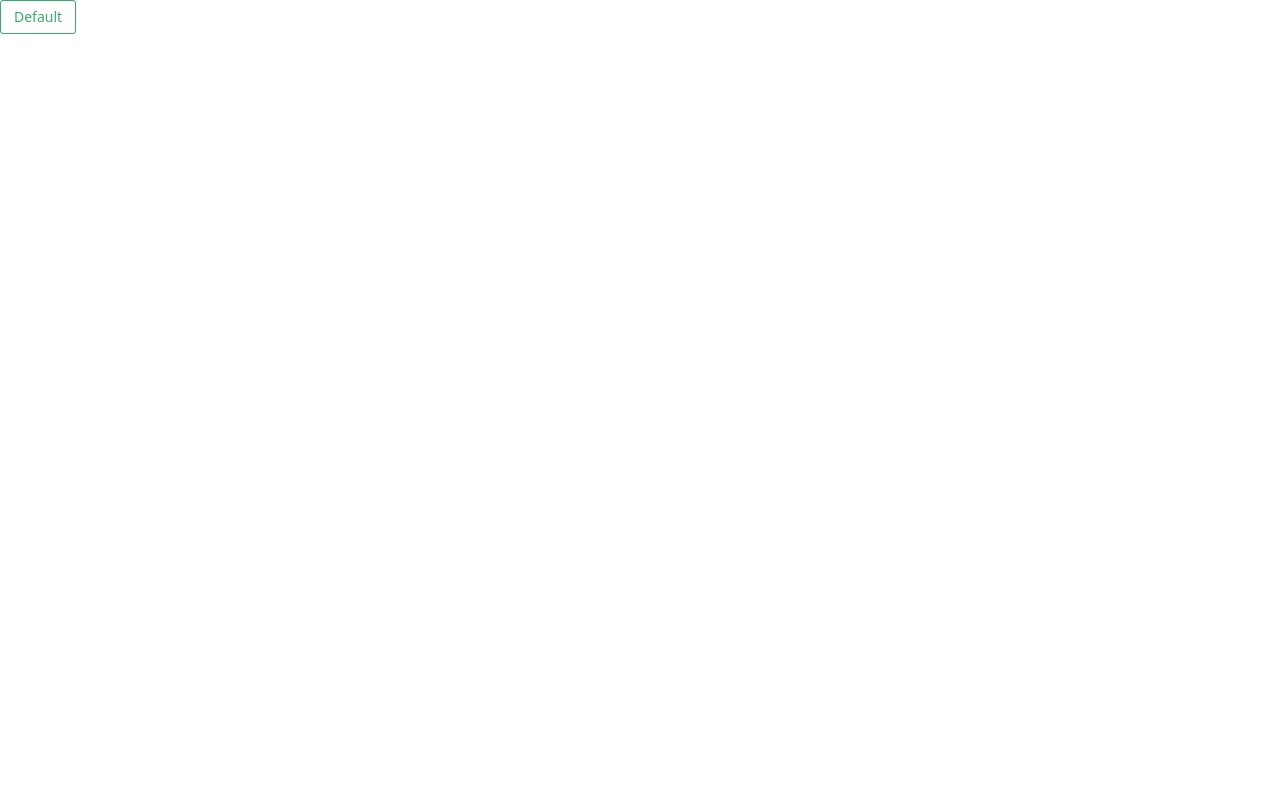
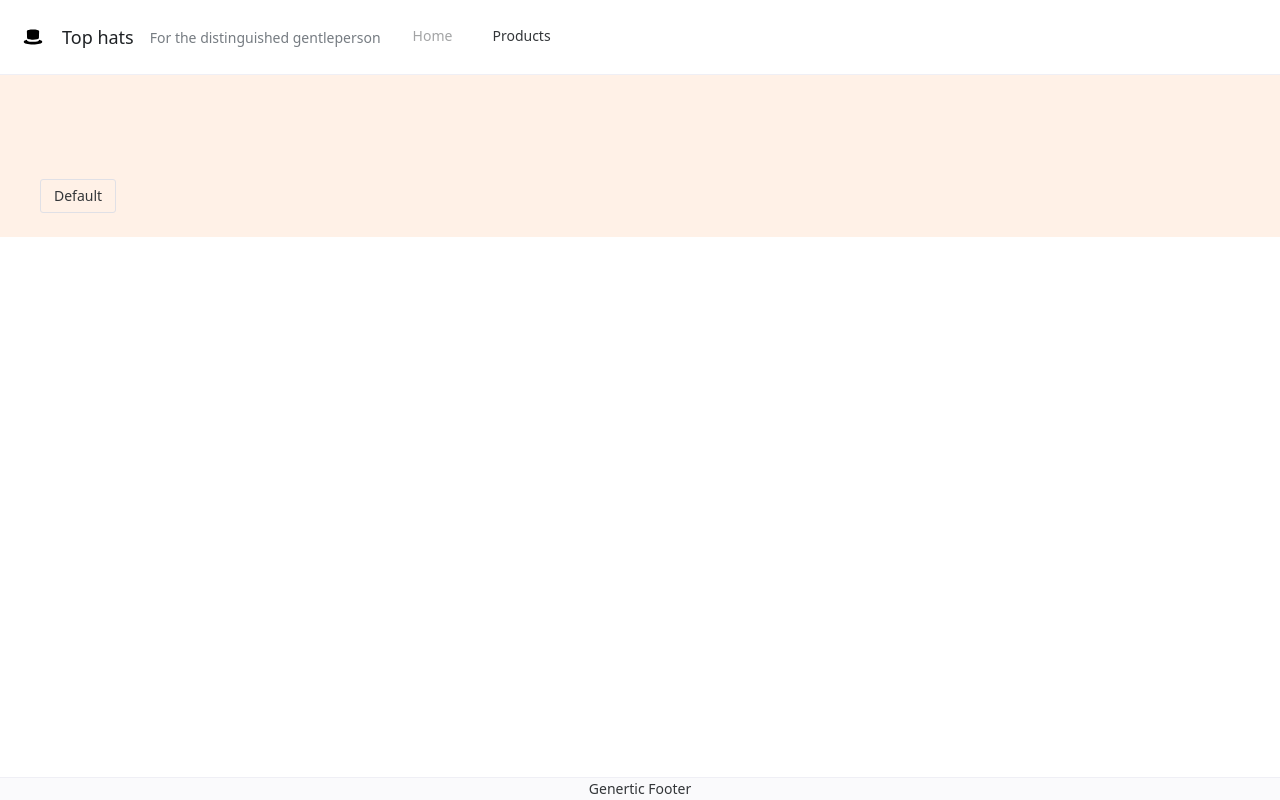
Before and after one commit to william-cohen/top-hats, a Vue app: page / in a window 1280 px wide. Built offline with nearby package versions, Linux system fonts and the light colour scheme.

Commit message:
Product sub-route and 404

```diff
--- a/src/App.vue
+++ b/src/App.vue
@@ -1,13 +1,29 @@
 <script lang="ts">
 import { defineComponent } from 'vue'
 
-import { GlobalThemeOverrides, NConfigProvider } from 'naive-ui'
+import {
+  GlobalThemeOverrides,
+  NConfigProvider,
+  NLayout,
+  NLayoutHeader,
+  NLayoutContent,
+  NLayoutFooter,
+  NSpace
+} from 'naive-ui'
+
+import PageHeader from '@/components/header/PageHeader.vue'
 
 export default defineComponent({
   name: 'App',
 
   components: {
-    NConfigProvider
+    NConfigProvider,
+    NLayout,
+    NLayoutHeader,
+    NLayoutContent,
+    NLayoutFooter,
+    NSpace,
+    PageHeader
   },
 
   setup() {
@@ -27,9 +43,6 @@ export default defineComponent({
       common: {
         primaryColor: colors['Antique Brass'],
         hoverColor: colors['Antique Brass']
-      },
-      Button: {
-        textColor: colors['Antique Brass']
       },
       Select: {
         peers: {
@@ -63,6 +76,32 @@ export default defineComponent({
 </script>
 <template>
   <n-config-provider :theme-overrides="themeOverrides">
-    <router-view />
+    <n-layout position="absolute">
+      <n-layout-header bordered>
+        <page-header />
+      </n-layout-header>
+      <n-layout-content content-style="padding: 24px;" class="bg">
+        <div class="container">
+          <router-view />
+        </div>
+      </n-layout-content>
+      <n-layout-footer position="absolute" bordered>
+        <n-space justify="center">Genertic Footer</n-space>
+      </n-layout-footer>
+    </n-layout>
   </n-config-provider>
 </template>
+<style lang="scss" scoped>
+.container {
+  padding-right: 15px;
+  padding-left: 15px;
+  margin-top: 80px;
+  margin-right: auto;
+  margin-left: auto;
+  max-width: 1200px;
+}
+
+.bg {
+  background-color: #fff1e7;
+}
+</style>
--- a/src/components/header/PageHeader.vue
+++ b/src/components/header/PageHeader.vue
@@ -6,14 +6,14 @@ import HatIcon from '../icon/HatIcon.vue'
 import { RouterLink, useRoute } from 'vue-router'
 
 const renderRouterLink =
-  (label: string, routeName: string): (() => VNodeChild) =>
+  (name: string): (() => VNodeChild) =>
   () =>
     h(
       RouterLink,
       {
-        to: routeName
+        to: { name: name }
       },
-      label
+      () => name
     )
 
 export default defineComponent({
@@ -35,7 +35,7 @@ export default defineComponent({
     console.log(route)
 
     const renderNavOption = (key: string, label: string): MenuOption => ({
-      label: renderRouterLink(label, key),
+      label: renderRouterLink(label),
       key: key,
       disabled: route.name === label
     })
--- a/src/components/navigation/BreadCrumb.vue
+++ b/src/components/navigation/BreadCrumb.vue
@@ -1,7 +1,8 @@
 <script lang="ts">
-import { defineComponent } from 'vue'
+import { computed, defineComponent } from 'vue'
 
 import { NBreadcrumb, NBreadcrumbItem } from 'naive-ui'
+import { useRoute, useRouter } from 'vue-router'
 
 export default defineComponent({
   name: 'BreadCrumb',
@@ -11,12 +12,29 @@ export default defineComponent({
   components: {
     NBreadcrumb,
     NBreadcrumbItem
+  },
+
+  setup() {
+    const router = useRouter()
+    const route = useRoute()
+
+    const productName = computed(() => route.params['productName'])
+
+    const navigateTo = (name: string) => router.push({ name })
+
+    return {
+      navigateTo,
+      productName
+    }
   }
 })
 </script>
 <template>
   <n-breadcrumb>
-    <n-breadcrumb-item> Products </n-breadcrumb-item>
-    <n-breadcrumb-item> All </n-breadcrumb-item>
+    <n-breadcrumb-item @click="navigateTo('Products')">
+      Products
+    </n-breadcrumb-item>
+    <n-breadcrumb-item v-if="productName">{{ productName }}</n-breadcrumb-item>
+    <n-breadcrumb-item v-else>All</n-breadcrumb-item>
   </n-breadcrumb>
 </template>
--- a/src/components/products/BrowseProducts.vue
+++ b/src/components/products/BrowseProducts.vue
@@ -1,39 +1,28 @@
 <script lang="ts">
 import { computed, defineComponent, ref } from 'vue'
-import {
-  NLayout,
-  NLayoutHeader,
-  NLayoutSider,
-  NGrid,
-  NGridItem,
-  NCard
-} from 'naive-ui'
+import { NLayout, NLayoutSider, NGrid, NGridItem } from 'naive-ui'
 
 import { useStore } from '@/store'
 
-import BreadCrumb from '../navigation/BreadCrumb.vue'
-import ProductCard from './cards/ProductCard.vue'
-import ProductFilters, { FilterOptions } from './filters/ProductFilters.vue'
+import ProductCard from '../../components/products/cards/ProductCard.vue'
+import ProductFilters, {
+  FilterOptions
+} from '../../components/products/filters/ProductFilters.vue'
 import { Product } from '@/types/products'
 
 export default defineComponent({
   name: 'BrowseProducts',
 
-  props: {},
-
   components: {
     NLayout,
-    NLayoutHeader,
     NLayoutSider,
     NGrid,
     NGridItem,
-    NCard,
-    BreadCrumb,
     ProductCard,
     ProductFilters
   },
 
-  setup(props) {
+  setup() {
     const store = useStore()
 
     const filters = ref<FilterOptions>({
@@ -64,11 +53,6 @@ export default defineComponent({
 })
 </script>
 <template>
-  <n-card>
-    <n-layout embedded>
-      <n-layout-header style="height: 64px; padding: 24px" bordered>
-        <bread-crumb />
-      </n-layout-header>
   <n-layout has-sider embedded position="relative">
     <n-layout-sider
       bordered
@@ -85,6 +69,4 @@ export default defineComponent({
       </n-grid>
     </n-layout>
   </n-layout>
-    </n-layout>
-  </n-card>
 </template>
--- /dev/null
+++ b/src/components/products/ProductInfoPage.vue
@@ -0,0 +1,30 @@
+<script lang="ts">
+import { useStore } from '@/store'
+import { computed, defineComponent } from 'vue'
+export default defineComponent({
+  name: 'ProductInfoPage',
+
+  props: {
+    productName: {
+      required: true,
+      type: String
+    }
+  },
+
+  setup(props) {
+    const store = useStore()
+
+    const product = computed(
+      () =>
+        store.items.find((i) => i.title === props.productName) || store.items[0]
+    )
+
+    return {
+      product
+    }
+  }
+})
+</script>
+<template>
+  <span> Show some product here </span>
+</template>
--- a/src/components/products/cards/ProductCard.vue
+++ b/src/components/products/cards/ProductCard.vue
@@ -1,5 +1,7 @@
 <script lang="ts">
 import { computed, defineComponent, PropType } from 'vue'
+import { useRouter } from 'vue-router'
+
 import { NCard } from 'naive-ui'
 
 import { Product } from '@/types/products'
@@ -19,23 +21,37 @@ export default defineComponent({
   },
 
   setup(props) {
+    const router = useRouter()
+
     const title = computed(() => props.product.title)
     const imgUrl = computed(() => props.product.img)
     const price = computed(() => props.product.price)
 
+    const click = () =>
+      router.push({
+        name: 'Product',
+        params: { productName: props.product.title }
+      })
+
     return {
       title,
       imgUrl,
-      price
+      price,
+      click
     }
   }
 })
 </script>
 <template>
-  <n-card :title="title" hoverable>
+  <n-card :title="title" hoverable class="clickable" @click="click">
     <template #cover>
       <img :src="imgUrl" />
     </template>
     ${{ price }}
   </n-card>
 </template>
+<style lang="scss" scoped>
+.clickable {
+  cursor: pointer;
+}
+</style>
--- a/src/router/index.ts
+++ b/src/router/index.ts
@@ -1,5 +1,9 @@
 import { createRouter, createWebHashHistory, RouteRecordRaw } from 'vue-router'
 import Home from '../views/Home.vue'
+import Products from '../views/Products.vue'
+import AllProducts from '../views/product/AllProducts.vue'
+import Product from '../views/product/SpecificProduct.vue'
+import NotFound from '../views/NotFound.vue'
 
 const routes: Array<RouteRecordRaw> = [
   {
@@ -9,9 +13,29 @@ const routes: Array<RouteRecordRaw> = [
   },
   {
     path: '/products',
-    name: 'Products',
-    component: () =>
-      import(/* webpackChunkName: "about" */ '../views/Products.vue')
+    component: Products,
+    props: true,
+
+    // component: () =>
+    //   import(/* webpackChunkName: "about" */ '../views/Products.vue')
+    children: [
+      {
+        path: '/products',
+        name: 'Products',
+        component: AllProducts
+      },
+      {
+        path: '/products/:productName',
+        props: true,
+        name: 'Product',
+        component: Product
+      }
+    ]
+  },
+  {
+    path: '/:pathMatch(.*)*',
+    name: 'NotFound',
+    component: NotFound
   }
 ]
 const router = createRouter({
--- /dev/null
+++ b/src/views/NotFound.vue
@@ -0,0 +1,35 @@
+<script lang="ts">
+import { defineComponent } from 'vue'
+
+import { NResult, NButton } from 'naive-ui'
+import { useRouter } from 'vue-router'
+
+export default defineComponent({
+  name: 'NotFound',
+
+  components: {
+    NResult,
+    NButton
+  },
+
+  setup() {
+    const router = useRouter()
+    const goHome = () => router.push({ name: 'Home' })
+
+    return {
+      goHome
+    }
+  }
+})
+</script>
+<template>
+  <n-result
+    status="404"
+    title="404 Not Found"
+    description="Don't get angry... but the page you're looking for doesnt exist."
+  >
+    <template #footer>
+      <n-button @click="goHome">Take me home</n-button>
+    </template>
+  </n-result>
+</template>
--- a/src/views/Products.vue
+++ b/src/views/Products.vue
@@ -1,17 +1,9 @@
 <script lang="ts">
 import { defineComponent } from 'vue'
 
-import {
-  NLayout,
-  NLayoutHeader,
-  NLayoutContent,
-  NH1,
-  NLayoutFooter,
-  NSpace
-} from 'naive-ui'
+import { NLayout, NLayoutHeader, NCard } from 'naive-ui'
 
-import BrowseProducts from '@/components/products/BrowseProducts.vue'
-import PageHeader from '@/components/header/PageHeader.vue'
+import BreadCrumb from '@/components/navigation/BreadCrumb.vue'
 
 export default defineComponent({
   name: 'Products',
@@ -21,43 +13,20 @@ export default defineComponent({
   components: {
     NLayout,
     NLayoutHeader,
-    NLayoutContent,
-    NLayoutFooter,
-    // NH1,
-    NSpace,
-    BrowseProducts,
-    PageHeader
+    NCard,
+    BreadCrumb
   }
 
   // setup(props) {}
 })
 </script>
 <template>
-  <n-layout position="absolute">
-    <n-layout-header bordered>
-      <page-header />
-    </n-layout-header>
-    <n-layout-content content-style="padding: 24px;" class="bg">
-      <div class="container">
-        <browse-products />
-      </div>
-    </n-layout-content>
-    <n-layout-footer position="absolute" bordered>
-      <n-space justify="center">Genertic Footer</n-space>
-    </n-layout-footer>
-  </n-layout>
+  <n-card>
+    <n-layout embedded>
+      <n-layout-header style="height: 64px; padding: 24px" bordered>
+        <bread-crumb />
+      </n-layout-header>
+    </n-layout>
+    <router-view />
+  </n-card>
 </template>
-<style lang="scss" scoped>
-.container {
-  padding-right: 15px;
-  padding-left: 15px;
-  margin-top: 80px;
-  margin-right: auto;
-  margin-left: auto;
-  max-width: 1200px;
-}
-
-.bg {
-  background-color: #fff1e7;
-}
-</style>
--- /dev/null
+++ b/src/views/product/AllProducts.vue
@@ -0,0 +1,14 @@
+<script lang="ts">
+import { defineComponent } from 'vue'
+
+import BrowseProducts from '@/components/products/BrowseProducts.vue'
+
+export default defineComponent({
+  name: 'AllProducts',
+
+  components: { BrowseProducts }
+})
+</script>
+<template>
+  <browse-products />
+</template>
--- /dev/null
+++ b/src/views/product/SpecificProduct.vue
@@ -0,0 +1,21 @@
+<script lang="ts">
+import { defineComponent } from 'vue'
+
+import ProductInfoPage from '@/components/products/ProductInfoPage.vue'
+
+export default defineComponent({
+  name: 'SpecificProduct',
+
+  props: {
+    productName: {
+      required: true,
+      type: String
+    }
+  },
+
+  components: { ProductInfoPage }
+})
+</script>
+<template>
+  <product-info-page :productName="productName" />
+</template>
```
Lines whose indentation alone changed are shown as unchanged.
